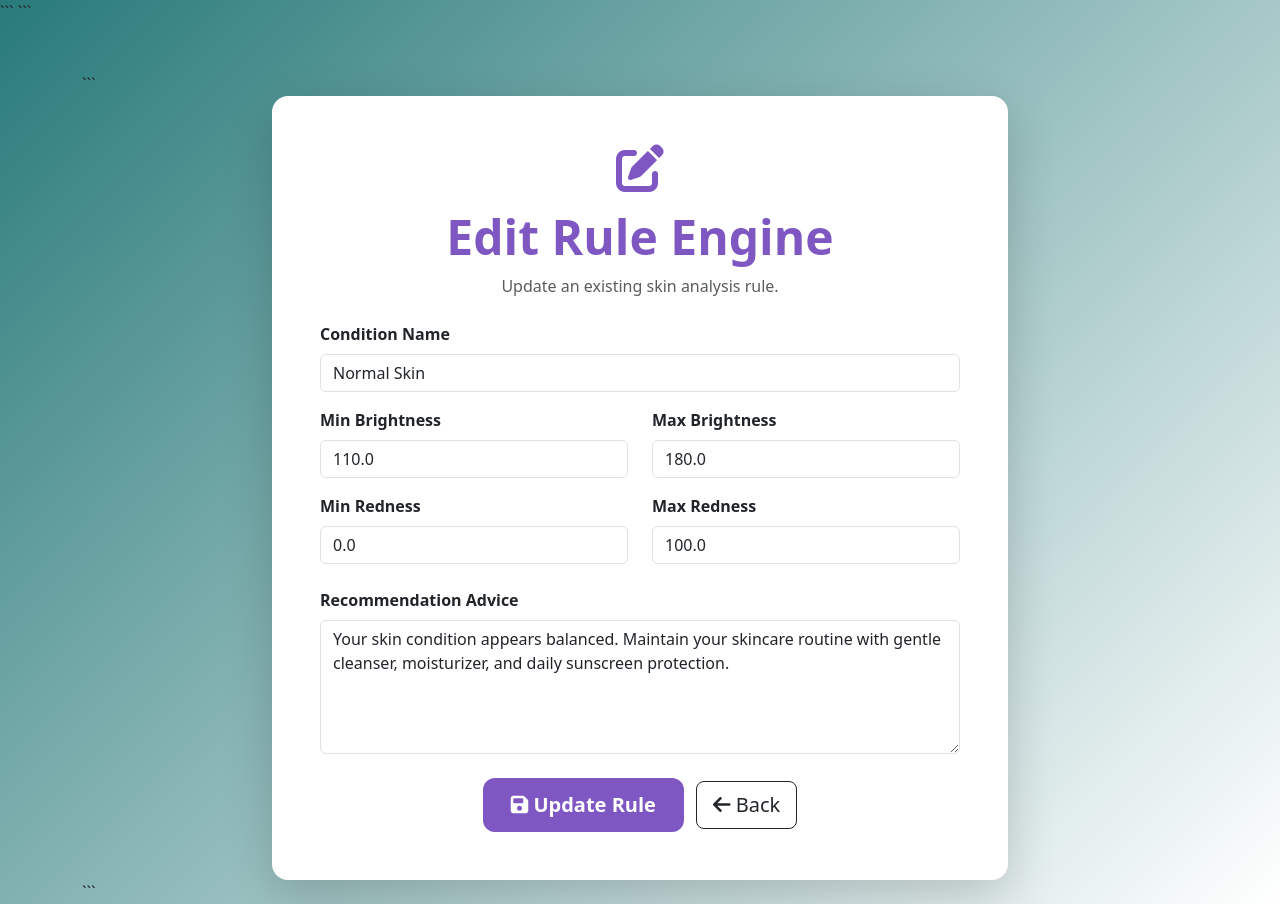
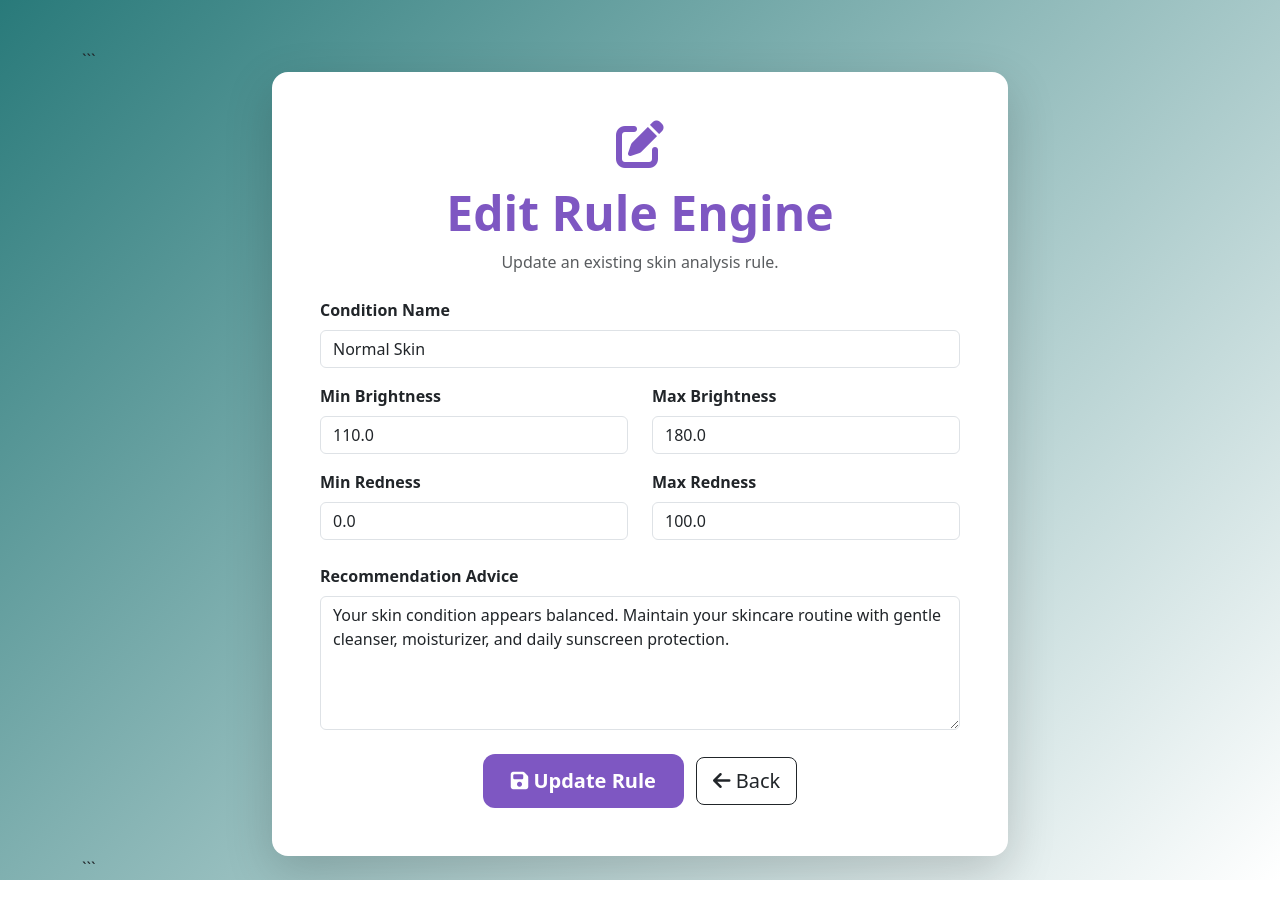
Before and after one commit to watsonsmartbsy/watson-smart-beauty-system, a Flask app: page /worker/edit_rule/1 in a window 1280 px wide. After the commit the page ends 880 px from the top, so only its background shows below. Run offline with Flask 3, Linux system fonts and the light colour scheme; data comes from the database, SQL or seed files in the repository.

Commit message:
Update edit_rule.html

````diff
--- a/templates/edit_rule.html
+++ b/templates/edit_rule.html
@@ -4,7 +4,7 @@
 
 <head>
 
-```
+
 <title>Edit Rule</title>
 
 <link href="https://cdn.jsdelivr.net/npm/bootstrap@5.3.3/dist/css/bootstrap.min.css"
@@ -15,7 +15,8 @@
 
 <link rel="stylesheet"
       href="{{ url_for('static', filename='css/style.css') }}">
-```
+<meta charset="UTF-8">
+<meta name="viewport" content="width=device-width, initial-scale=1.0">
 
 </head>
 
````
